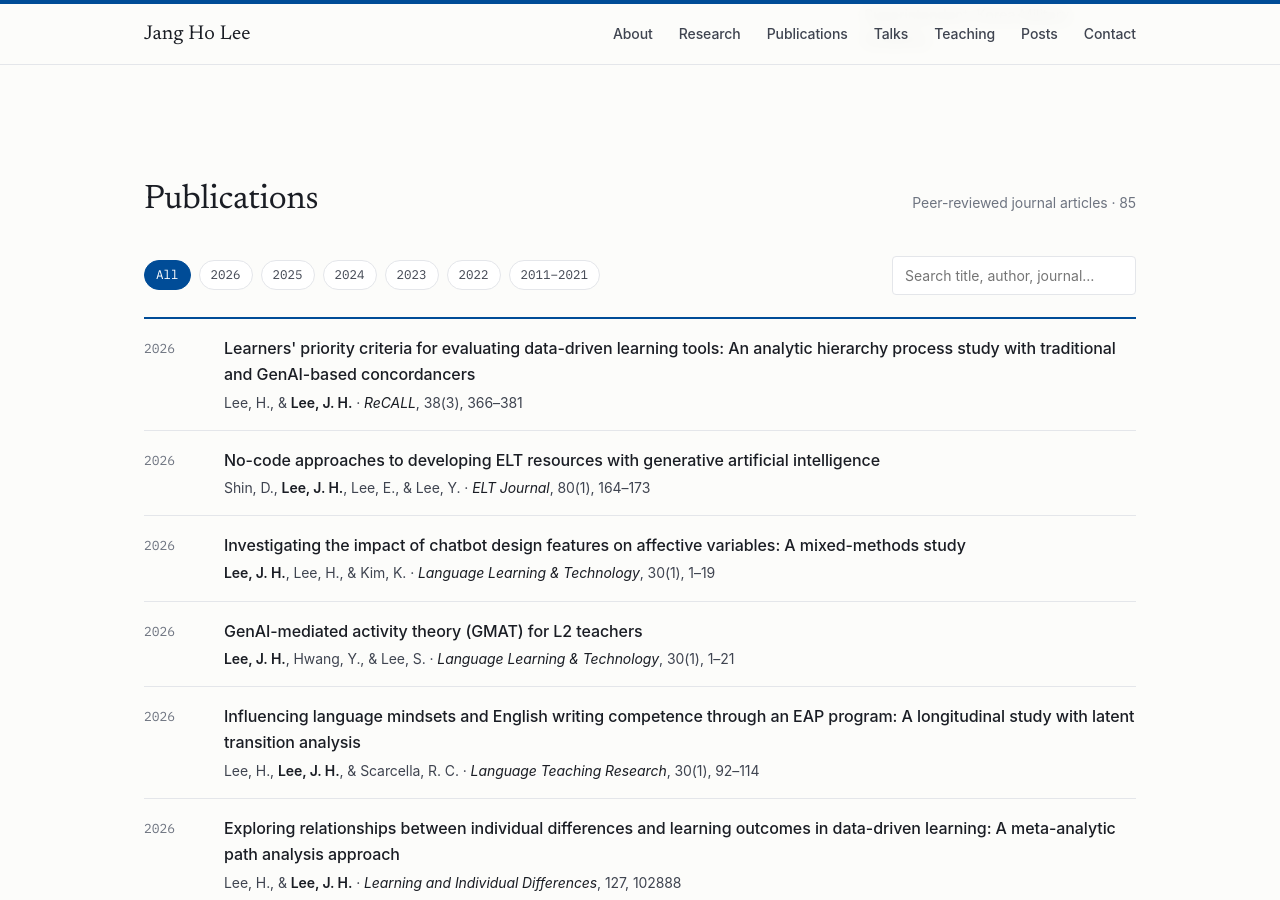
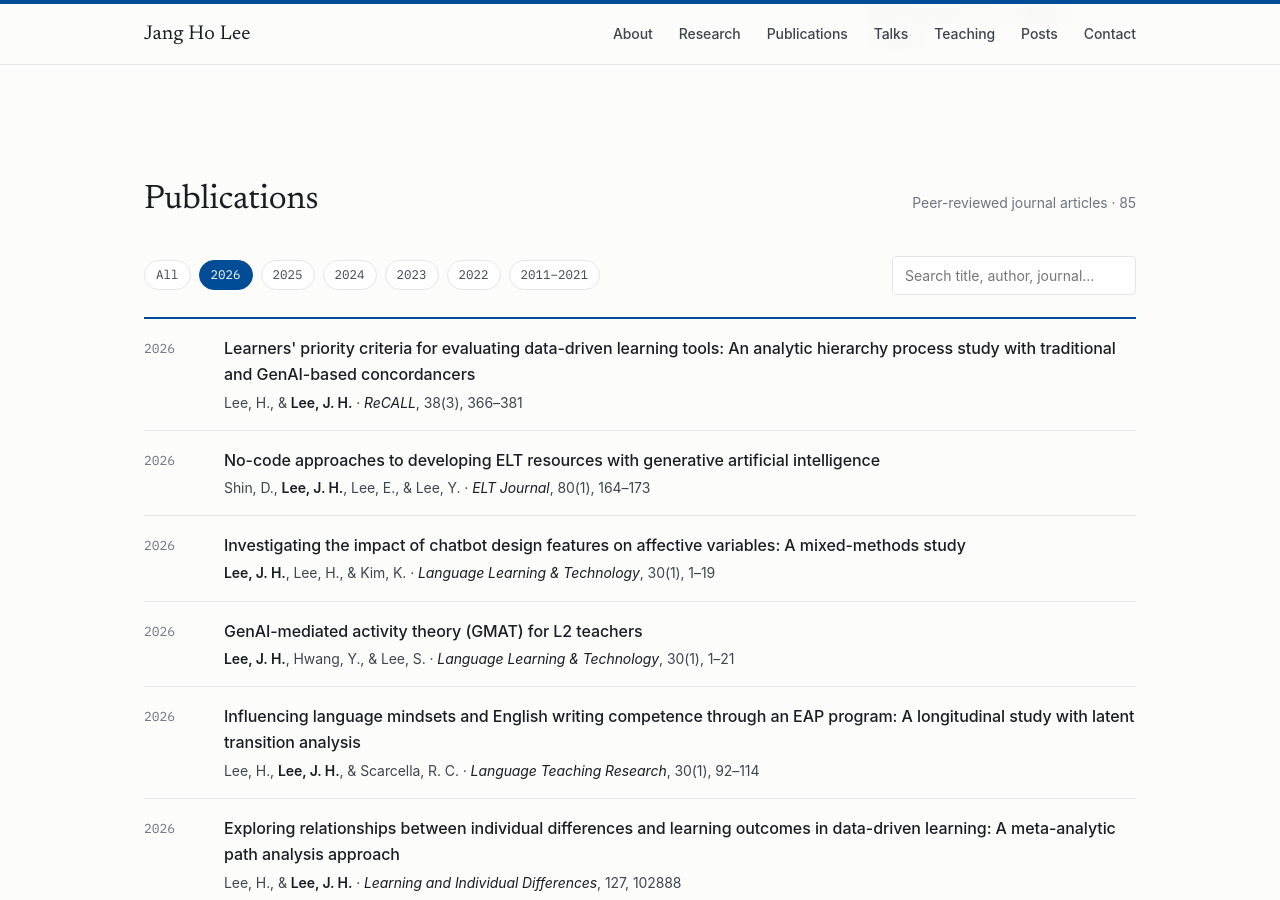
Before and after one commit to jangho330/jangho330.github.io, a Jekyll site: the page built from index.html, in a window 1280 px wide and 900 px high, scrolled down 3151 px. Built offline with Jekyll 4.4.1, drawn with Linux system fonts in a browser that asks for light colours; some web fonts are replaced.

Commit message:
Add files via upload

```diff
--- a/index.html
+++ b/index.html
@@ -86,9 +86,9 @@ title: Jang Ho Lee — Professor of English Education, Chung-Ang University
 <section id="publications">
   <div class="sec-head"><h2>Publications</h2><span class="sec-note">Peer-reviewed journal articles · {{ site.data.publications | size }}</span></div>
   <div class="tools" role="group" aria-label="Filter publications by year">
-    <button class="chip" type="button" aria-pressed="true" data-yr="all">All</button>
+    <button class="chip" type="button" aria-pressed="false" data-yr="all">All</button>
     {% assign years = site.data.publications | map: "year" | uniq %}
-    {% for y in years %}{% if y >= 2022 %}<button class="chip" type="button" aria-pressed="false" data-yr="{{ y }}">{{ y }}</button>{% endif %}{% endfor %}
+    {% for y in years %}{% if y >= 2022 %}<button class="chip" type="button" aria-pressed="{% if forloop.first %}true{% else %}false{% endif %}" data-yr="{{ y }}">{{ y }}</button>{% endif %}{% endfor %}
     <button class="chip" type="button" aria-pressed="false" data-yr="earlier">2011–2021</button>
     <input class="search" type="search" placeholder="Search title, author, journal…" aria-label="Search publications">
   </div>
```
